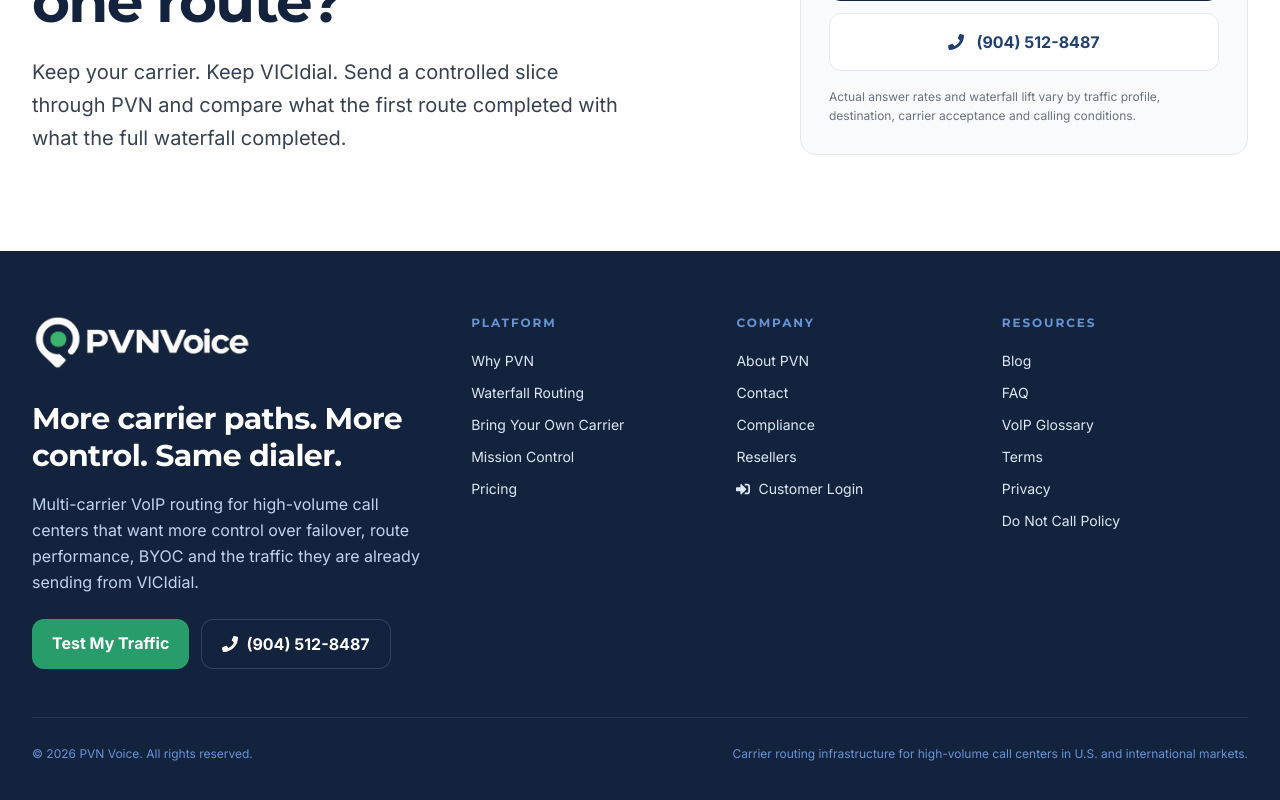
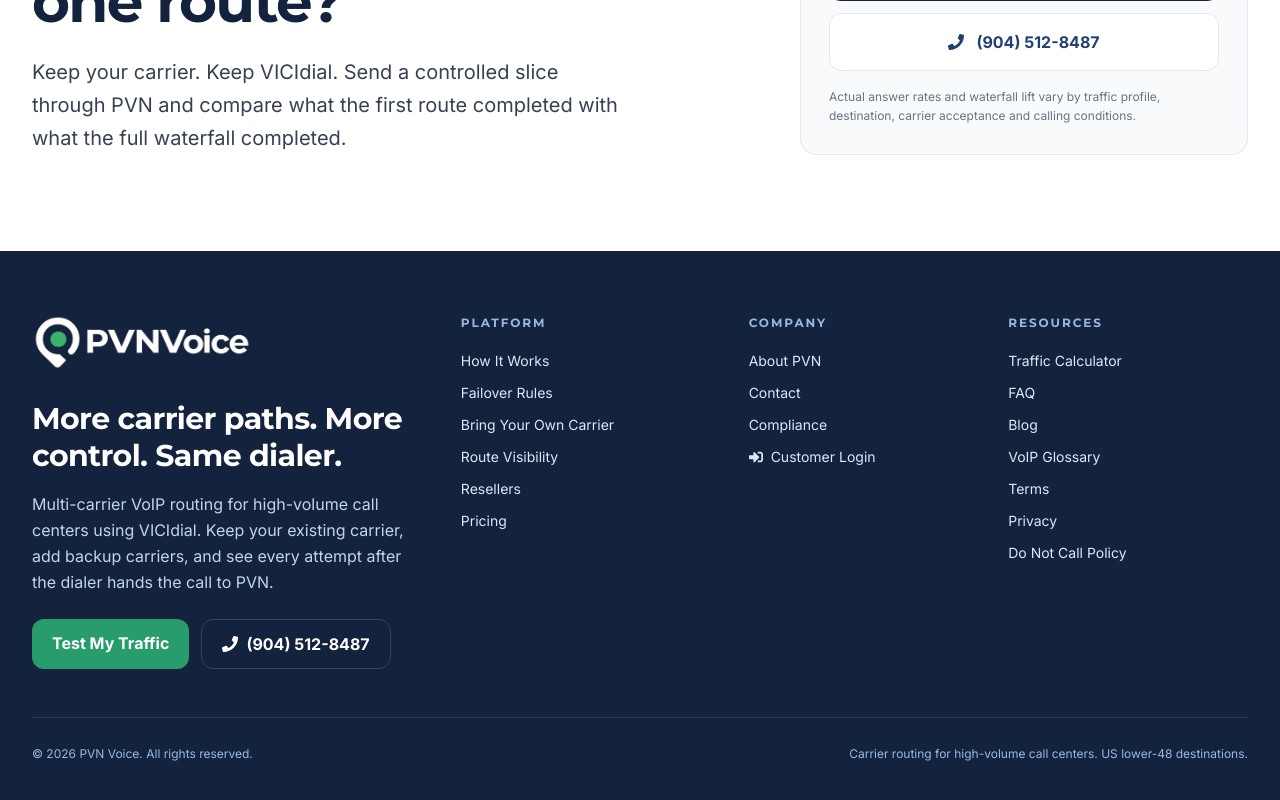
Before and after one commit to bbarnes4318/pvn-voice, a Next.js app in the folder src/: page / in a window 1280 px wide. Shown: the part 6523-7323 px from the top of the page. Built offline with nearby package versions, Linux system fonts and the light colour scheme.

Commit message:
Align footer with homepage routing flow

```diff
--- a/src/components/Footer.tsx
+++ b/src/components/Footer.tsx
@@ -8,7 +8,7 @@
   return (
     <footer className="bg-primary-950 text-white">
       <div className="container-custom py-14 md:py-16">
-        <div className="grid gap-12 lg:grid-cols-[1.35fr_0.75fr_0.75fr_0.85fr]">
+        <div className="grid gap-12 lg:grid-cols-[1.35fr_0.85fr_0.75fr_0.85fr]">
           <div>
             <Link href="/" className="inline-block">
               <Image src="/images/logo2.png" alt="PVN Voice" width={220} height={60} />
@@ -17,10 +17,10 @@
               More carrier paths. More control. Same dialer.
             </h2>
             <p className="mt-4 max-w-xl leading-relaxed text-primary-200">
-              Multi-carrier VoIP routing for high-volume call centers that want more control over failover, route performance, BYOC and the traffic they are already sending from VICIdial.
+              Multi-carrier VoIP routing for high-volume call centers using VICIdial. Keep your existing carrier, add backup carriers, and see every attempt after the dialer hands the call to PVN.
             </p>
             <div className="mt-6 flex flex-wrap gap-3">
-              <Link href="/contact-us" className="rounded-xl bg-secondary-600 px-5 py-3 font-bold text-white transition-colors hover:bg-secondary-500">
+              <Link href="/#traffic-test" className="rounded-xl bg-secondary-600 px-5 py-3 font-bold text-white transition-colors hover:bg-secondary-500">
                 Test My Traffic
               </Link>
               <a href="tel:+19045128487" className="inline-flex items-center gap-2 rounded-xl border border-white/15 px-5 py-3 font-bold text-white transition-colors hover:bg-white/[0.06]">
@@ -30,23 +30,23 @@
           </div>
 
           <div>
-            <h3 className="text-xs font-bold uppercase tracking-[0.16em] text-primary-400">Platform</h3>
+            <h3 className="text-xs font-bold uppercase tracking-[0.16em] text-primary-300">Platform</h3>
             <ul className="mt-5 space-y-3 text-sm text-primary-100">
-              <li><Link href="/#why-waterfall" className="hover:text-secondary-300">Why PVN</Link></li>
-              <li><Link href="/#waterfall" className="hover:text-secondary-300">Waterfall Routing</Link></li>
+              <li><Link href="/#how-it-works" className="hover:text-secondary-300">How It Works</Link></li>
+              <li><Link href="/#failover-rules" className="hover:text-secondary-300">Failover Rules</Link></li>
               <li><Link href="/#byoc" className="hover:text-secondary-300">Bring Your Own Carrier</Link></li>
-              <li><Link href="/#platform" className="hover:text-secondary-300">Mission Control</Link></li>
+              <li><Link href="/#platform" className="hover:text-secondary-300">Route Visibility</Link></li>
+              <li><Link href="/#resellers" className="hover:text-secondary-300">Resellers</Link></li>
               <li><Link href="/pricing" className="hover:text-secondary-300">Pricing</Link></li>
             </ul>
           </div>
 
           <div>
-            <h3 className="text-xs font-bold uppercase tracking-[0.16em] text-primary-400">Company</h3>
+            <h3 className="text-xs font-bold uppercase tracking-[0.16em] text-primary-300">Company</h3>
             <ul className="mt-5 space-y-3 text-sm text-primary-100">
               <li><Link href="/about-us" className="hover:text-secondary-300">About PVN</Link></li>
               <li><Link href="/contact-us" className="hover:text-secondary-300">Contact</Link></li>
               <li><Link href="/compliance" className="hover:text-secondary-300">Compliance</Link></li>
-              <li><Link href="/#resellers" className="hover:text-secondary-300">Resellers</Link></li>
               <li>
                 <a href={PORTAL_LOGIN_URL} target="_blank" rel="noopener noreferrer" className="inline-flex items-center gap-2 hover:text-secondary-300">
                   <FaSignInAlt /> Customer Login
@@ -56,10 +56,11 @@
           </div>
 
           <div>
-            <h3 className="text-xs font-bold uppercase tracking-[0.16em] text-primary-400">Resources</h3>
+            <h3 className="text-xs font-bold uppercase tracking-[0.16em] text-primary-300">Resources</h3>
             <ul className="mt-5 space-y-3 text-sm text-primary-100">
+              <li><Link href="/#calculator" className="hover:text-secondary-300">Traffic Calculator</Link></li>
+              <li><Link href="/#faq" className="hover:text-secondary-300">FAQ</Link></li>
               <li><Link href="/blog" className="hover:text-secondary-300">Blog</Link></li>
-              <li><Link href="/faq" className="hover:text-secondary-300">FAQ</Link></li>
               <li><Link href="/glossary" className="hover:text-secondary-300">VoIP Glossary</Link></li>
               <li><Link href="/terms-of-service" className="hover:text-secondary-300">Terms</Link></li>
               <li><Link href="/privacy-policy" className="hover:text-secondary-300">Privacy</Link></li>
@@ -68,9 +69,9 @@
           </div>
         </div>
 
-        <div className="mt-12 flex flex-col gap-3 border-t border-white/10 pt-7 text-xs text-primary-400 md:flex-row md:items-center md:justify-between">
+        <div className="mt-12 flex flex-col gap-3 border-t border-white/10 pt-7 text-xs text-primary-300 md:flex-row md:items-center md:justify-between">
           <p>© {new Date().getFullYear()} PVN Voice. All rights reserved.</p>
-          <p>Carrier routing infrastructure for high-volume call centers in U.S. and international markets.</p>
+          <p>Carrier routing for high-volume call centers. US lower-48 destinations.</p>
         </div>
       </div>
     </footer>
```
